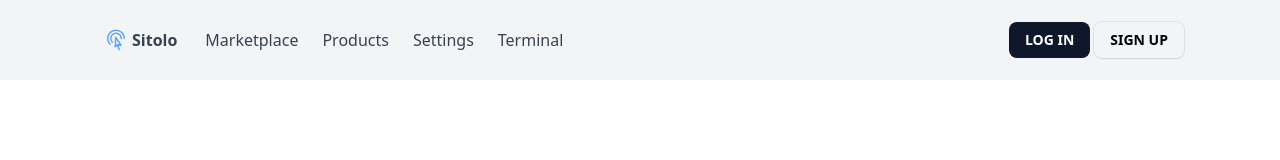
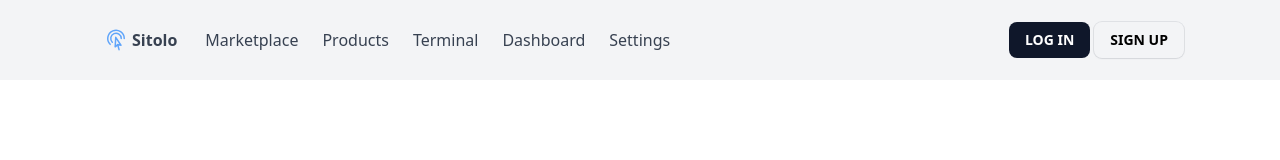
Before and after one commit to kazoomarc/sitolo-online, a React (Create React App) app: page /docs in a window 1280 px wide. Shown: the top 160 px of the page. Built offline with nearby package versions, Linux system fonts and the light colour scheme; a web font is replaced by a local one.

Commit message:
added dashboard link

```diff
--- a/src/common-components/top-nav.js
+++ b/src/common-components/top-nav.js
@@ -46,18 +46,26 @@ export default function NavTop(props) {
                 >
                   Products
                 </NavLink>
-                <NavLink
-                  to="/settings"
-                  className="py-5 px-1 hover:text-gray-900"
-                >
-                  Settings
-                </NavLink>
 
                 <NavLink
                   to="/terminal"
                   className="py-5 px-1 hover:text-gray-900"
                 >
                   Terminal
+                </NavLink>
+
+                <NavLink
+                  to="/dashboard"
+                  className="py-5 px-1 hover:text-gray-900"
+                >
+                  Dashboard
+                </NavLink>
+
+                <NavLink
+                  to="/settings"
+                  className="py-5 px-1 hover:text-gray-900"
+                >
+                  Settings
                 </NavLink>
               </div>
             </div>
@@ -104,12 +112,17 @@ export default function NavTop(props) {
           <NavLink to="/products" className="py-5 px-1 hover:text-gray-900">
             Products
           </NavLink>
-          <NavLink to="/settings" className="py-5 px-1 hover:text-gray-900">
-            Settings
-          </NavLink>
 
           <NavLink to="/terminal" className="py-5 px-1 hover:text-gray-900">
             Terminal
+          </NavLink>
+
+          <NavLink to="/dashboard" className="py-5 px-1 hover:text-gray-900">
+            Dashboard
+          </NavLink>
+
+          <NavLink to="/settings" className="py-5 px-1 hover:text-gray-900">
+            Settings
           </NavLink>
         </div>
       </nav>
```
